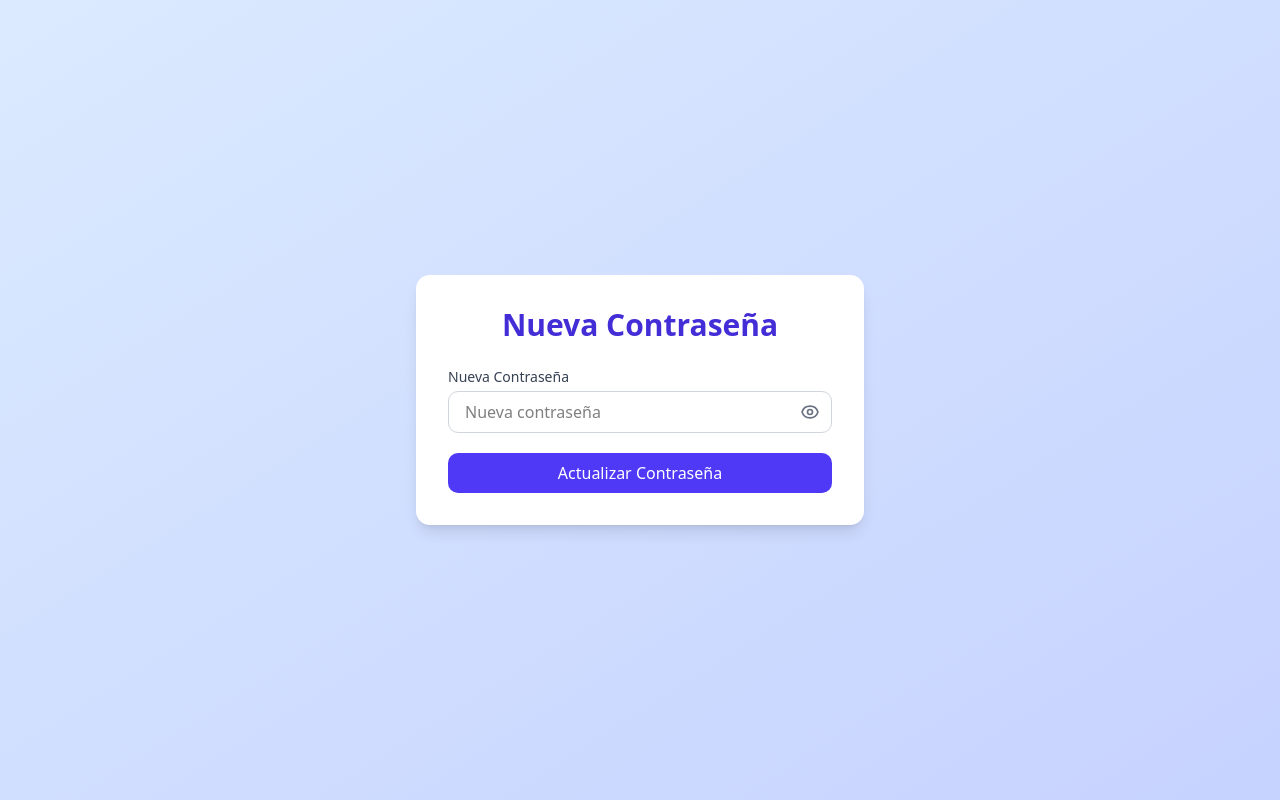
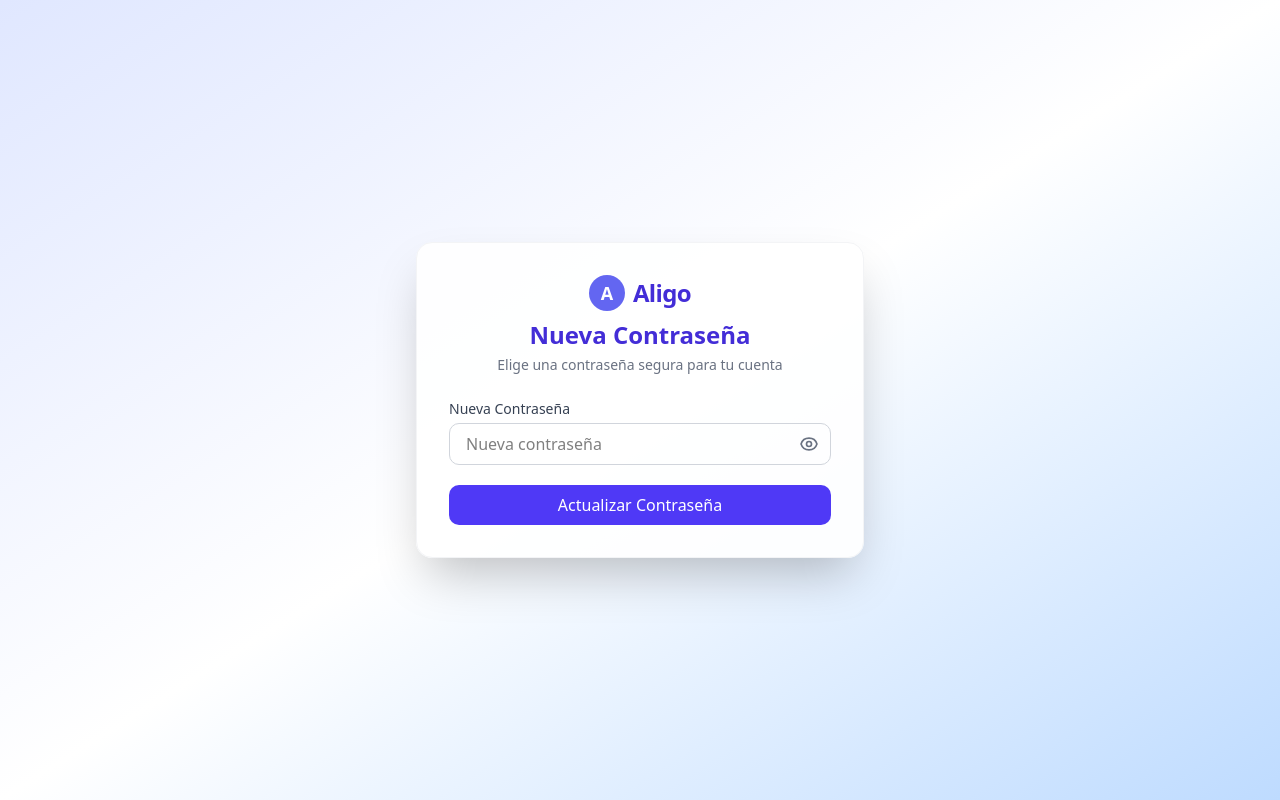
Before and after one commit to ohmia-studio/Aligo, a Next.js app: page /new-password in a window 1280 px wide. Built offline with nearby package versions, Linux system fonts and the light colour scheme.

Commit message:
Refactor styles in login and reset-password page

```diff
--- a/app/login/page.tsx
+++ b/app/login/page.tsx
@@ -2,13 +2,41 @@
 import AuthForm from '@/components/auth/AuthForm';
 
 export default function Page() {
-  // Solo renderiza el login y el request de reset
   return (
-    <div className="flex min-h-screen items-center justify-center bg-gradient-to-br from-blue-100 to-indigo-200">
-      <div className="w-full max-w-md rounded-xl bg-white p-8 shadow-lg">
-        <h2 className="mb-6 text-center text-3xl font-bold text-indigo-700">
-          Inicio de sesión
-        </h2>
+    <div className="flex min-h-screen items-center justify-center bg-gradient-to-br from-indigo-100 via-white to-blue-200">
+      <div className="w-full max-w-md rounded-2xl border border-gray-100 bg-white/90 p-8 shadow-2xl">
+        <div className="mb-6 flex flex-col items-center">
+          <div className="mb-2 flex items-center gap-2">
+            <svg
+              width="36"
+              height="36"
+              viewBox="0 0 32 32"
+              fill="none"
+              xmlns="http://www.w3.org/2000/svg"
+            >
+              <circle cx="16" cy="16" r="16" fill="#6366f1" />
+              <text
+                x="16"
+                y="22"
+                textAnchor="middle"
+                fontSize="16"
+                fill="white"
+                fontWeight="bold"
+              >
+                A
+              </text>
+            </svg>
+            <span className="text-2xl font-extrabold tracking-tight text-indigo-700">
+              Aligo
+            </span>
+          </div>
+          <h2 className="text-center text-2xl font-bold text-indigo-700">
+            Inicio de sesión
+          </h2>
+          <p className="mt-1 text-sm text-gray-500">
+            Accede a tu cuenta para gestionar la distribuidora
+          </p>
+        </div>
         <AuthForm />
       </div>
     </div>
--- a/app/new-password/page.tsx
+++ b/app/new-password/page.tsx
@@ -11,11 +11,40 @@ export default function NewPasswordPage() {
   const router = useRouter();
 
   return (
-    <div className="flex min-h-screen items-center justify-center bg-gradient-to-br from-blue-100 to-indigo-200">
-      <div className="w-full max-w-md rounded-xl bg-white p-8 shadow-lg">
-        <h2 className="mb-6 text-center text-3xl font-bold text-indigo-700">
-          Nueva Contraseña
-        </h2>
+    <div className="flex min-h-screen items-center justify-center bg-gradient-to-br from-indigo-100 via-white to-blue-200">
+      <div className="w-full max-w-md rounded-2xl border border-gray-100 bg-white/90 p-8 shadow-2xl">
+        <div className="mb-6 flex flex-col items-center">
+          <div className="mb-2 flex items-center gap-2">
+            <svg
+              width="36"
+              height="36"
+              viewBox="0 0 32 32"
+              fill="none"
+              xmlns="http://www.w3.org/2000/svg"
+            >
+              <circle cx="16" cy="16" r="16" fill="#6366f1" />
+              <text
+                x="16"
+                y="22"
+                textAnchor="middle"
+                fontSize="16"
+                fill="white"
+                fontWeight="bold"
+              >
+                A
+              </text>
+            </svg>
+            <span className="text-2xl font-extrabold tracking-tight text-indigo-700">
+              Aligo
+            </span>
+          </div>
+          <h2 className="text-center text-2xl font-bold text-indigo-700">
+            Nueva Contraseña
+          </h2>
+          <p className="mt-1 text-sm text-gray-500">
+            Elige una contraseña segura para tu cuenta
+          </p>
+        </div>
         <ResetPasswordForm />
       </div>
     </div>
```
